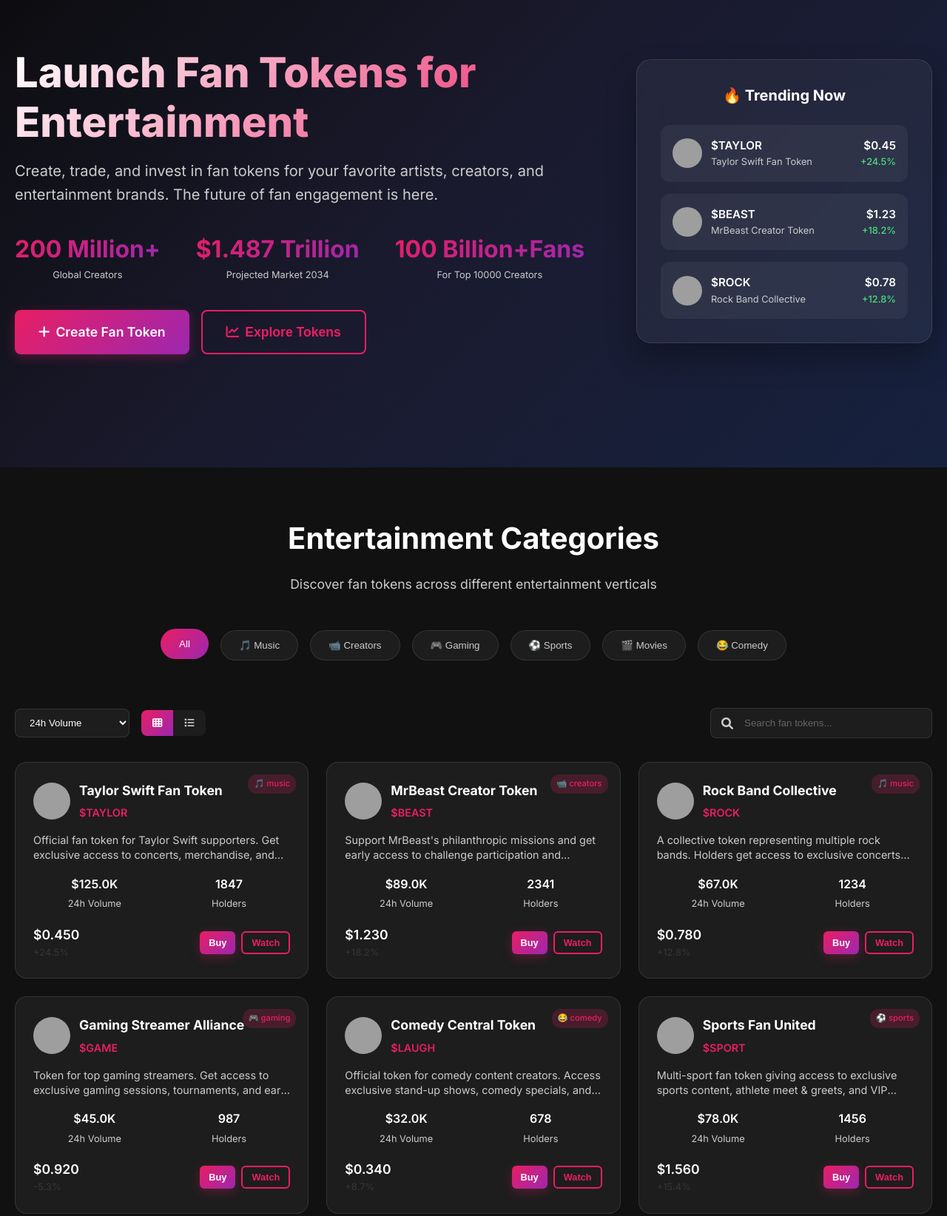
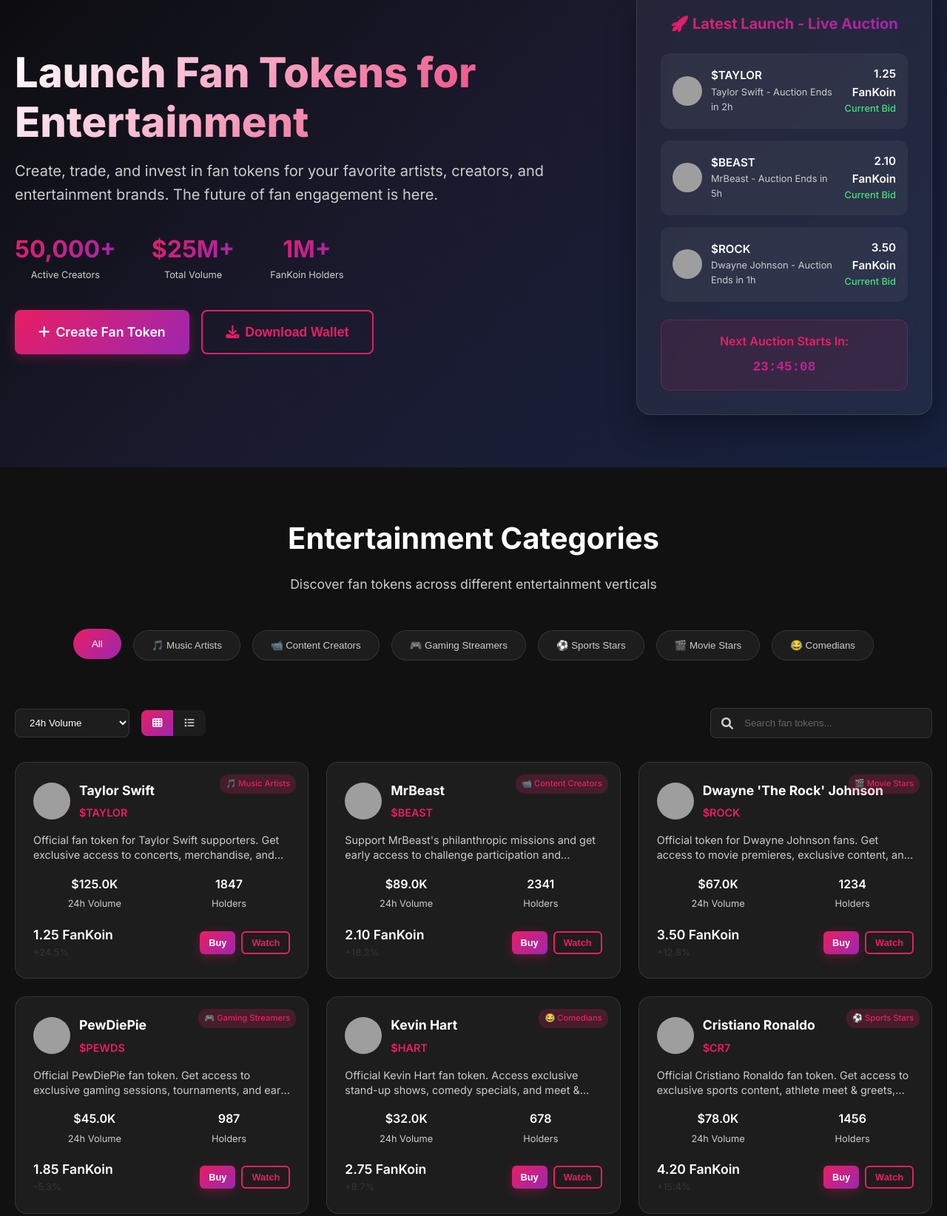
Before and after one commit to befreeweb/demonew, a website built with Vite: page index.html in a window 1280 px wide. Shown: the part 168-1812 px from the top of the page at 74% size. Built offline with nearby package versions, Linux system fonts and the light colour scheme; grey boxes are pictures that could not be loaded.

Commit message:
Updated style.css

```diff
--- a/index.html
+++ b/index.html
@@ -46,16 +46,16 @@
 
                     <div class="hero-stats">
                         <div class="stat">
-                            <span class="stat-number">200 Million+</span>
-                            <span class="stat-label">Global Creators</span>
+                            <span class="stat-number">50,000+</span>
+                            <span class="stat-label">Active Creators</span>
                         </div>
                         <div class="stat">
-                            <span class="stat-number">$1.487 Trillion</span>
-                            <span class="stat-label">Projected Market 2034</span>
+                            <span class="stat-number">$25M+</span>
+                            <span class="stat-label">Total Volume</span>
                         </div>
                         <div class="stat">
-                            <span class="stat-number">100 Billion+Fans</span>
-                            <span class="stat-label">For Top 10000 Creators </span>
+                            <span class="stat-number">1M+</span>
+                            <span class="stat-label">FanKoin Holders</span>
                         </div>
                     </div>
 
@@ -65,54 +65,60 @@
                             Create Fan Token
                         </a>
                         <button class="btn-secondary large" onclick="scrollToTrending()">
-                            <i class="fas fa-chart-line"></i>
-                            Explore Tokens
+                            <i class="fas fa-download"></i>
+                            Download Wallet
                         </button>
                     </div>
                 </div>
 
                 <div class="hero-visual">
                     <div class="trending-preview">
-                        <h3>🔥 Trending Now</h3>
+                        <h3>🚀 Latest Launch - Live Auction</h3>
                         <div class="trending-list">
                             <div class="trending-item">
                                 <div class="token-info">
-                                    <img src="https://images.pexels.com/photos/1587927/pexels-photo-1587927.jpeg?auto=compress&cs=tinysrgb&w=60&h=60&fit=crop" alt="Artist" class="token-avatar">
+                                    <img src="https://images.pexels.com/photos/1587927/pexels-photo-1587927.jpeg?auto=compress&cs=tinysrgb&w=60&h=60&fit=crop" alt="Taylor Swift" class="token-avatar">
                                     <div>
                                         <div class="token-name">$TAYLOR</div>
-                                        <div class="token-desc">Taylor Swift Fan Token</div>
+                                        <div class="token-desc">Taylor Swift - Auction Ends in 2h</div>
                                     </div>
                                 </div>
                                 <div class="token-price">
-                                    <div class="price">$0.45</div>
-                                    <div class="change positive">+24.5%</div>
+                                    <div class="price">1.25 FanKoin</div>
+                                    <div class="change positive">Current Bid</div>
                                 </div>
                             </div>
                             <div class="trending-item">
                                 <div class="token-info">
-                                    <img src="https://images.pexels.com/photos/1699161/pexels-photo-1699161.jpeg?auto=compress&cs=tinysrgb&w=60&h=60&fit=crop" alt="Creator" class="token-avatar">
+                                    <img src="https://images.pexels.com/photos/1699161/pexels-photo-1699161.jpeg?auto=compress&cs=tinysrgb&w=60&h=60&fit=crop" alt="MrBeast" class="token-avatar">
                                     <div>
                                         <div class="token-name">$BEAST</div>
-                                        <div class="token-desc">MrBeast Creator Token</div>
+                                        <div class="token-desc">MrBeast - Auction Ends in 5h</div>
                                     </div>
                                 </div>
                                 <div class="token-price">
-                                    <div class="price">$1.23</div>
-                                    <div class="change positive">+18.2%</div>
+                                    <div class="price">2.10 FanKoin</div>
+                                    <div class="change positive">Current Bid</div>
                                 </div>
                             </div>
                             <div class="trending-item">
                                 <div class="token-info">
-                                    <img src="https://images.pexels.com/photos/1190298/pexels-photo-1190298.jpeg?auto=compress&cs=tinysrgb&w=60&h=60&fit=crop" alt="Band" class="token-avatar">
+                                    <img src="https://images.pexels.com/photos/1190298/pexels-photo-1190298.jpeg?auto=compress&cs=tinysrgb&w=60&h=60&fit=crop" alt="Dwayne Johnson" class="token-avatar">
                                     <div>
                                         <div class="token-name">$ROCK</div>
-                                        <div class="token-desc">Rock Band Collective</div>
+                                        <div class="token-desc">Dwayne Johnson - Auction Ends in 1h</div>
                                     </div>
                                 </div>
                                 <div class="token-price">
-                                    <div class="price">$0.78</div>
-                                    <div class="change positive">+12.8%</div>
+                                    <div class="price">3.50 FanKoin</div>
+                                    <div class="change positive">Current Bid</div>
                                 </div>
+                            </div>
+                        </div>
+                        <div class="auction-timer">
+                            <div class="timer-info">
+                                <span>Next Auction Starts In:</span>
+                                <span class="countdown-timer">23:45:12</span>
                             </div>
                         </div>
                     </div>
@@ -131,12 +137,12 @@
 
             <div class="category-tabs">
                 <button class="category-tab active" data-category="all">All</button>
-                <button class="category-tab" data-category="music">🎵 Music</button>
-                <button class="category-tab" data-category="creators">📹 Creators</button>
-                <button class="category-tab" data-category="gaming">🎮 Gaming</button>
-                <button class="category-tab" data-category="sports">⚽ Sports</button>
-                <button class="category-tab" data-category="movies">🎬 Movies</button>
-                <button class="category-tab" data-category="comedy">😂 Comedy</button>
+                <button class="category-tab" data-category="music">🎵 Music Artists</button>
+                <button class="category-tab" data-category="creators">📹 Content Creators</button>
+                <button class="category-tab" data-category="gaming">🎮 Gaming Streamers</button>
+                <button class="category-tab" data-category="sports">⚽ Sports Stars</button>
+                <button class="category-tab" data-category="movies">🎬 Movie Stars</button>
+                <button class="category-tab" data-category="comedy">😂 Comedians</button>
             </div>
         </div>
     </section>
@@ -234,7 +240,7 @@
                         </div>
                         <div class="form-group">
                             <label>Initial Price (FANKOINS)</label>
-                            <input type="number" id="initialPrice" placeholder="0.001" step="0.0001" min="0.0001" required>
+                            <input type="number" id="initialPrice" placeholder="1.0" step="0.1" min="1.0" required>
                         </div>
                     </div>
 
@@ -251,15 +257,15 @@
                         <div class="cost-breakdown">
                             <div class="cost-item">
                                 <span>Creation Fee:</span>
-                                <span>0.01 ETH</span>
+                                <span>10 FanKoin</span>
                             </div>
                             <div class="cost-item">
                                 <span>Initial Liquidity:</span>
-                                <span id="liquidityAmount">0.001 ETH</span>
+                                <span id="liquidityAmount">100 FanKoin</span>
                             </div>
                             <div class="cost-item total">
                                 <span>Total Cost:</span>
-                                <span id="totalCost">0.011 ETH</span>
+                                <span id="totalCost">110 FanKoin</span>
                             </div>
                         </div>
                     </div>
@@ -334,7 +340,7 @@
                             <div class="trade-estimate">
                                 <div class="estimate-row">
                                     <span>You'll receive:</span>
-                                    <span id="buyEstimate">0 tokens</span>
+                                    <span id="buyEstimate">0 tokens (1 FanKoin = $1)</span>
                                 </div>
                                 <div class="estimate-row">
                                     <span>Price impact:</span>
@@ -358,7 +364,7 @@
                             <div class="trade-estimate">
                                 <div class="estimate-row">
                                     <span>You'll receive:</span>
-                                    <span id="sellEstimate">0 ETH</span>
+                                    <span id="sellEstimate">0 FanKoin</span>
                                 </div>
                                 <div class="estimate-row">
                                     <span>Price impact:</span>
@@ -394,9 +400,9 @@
                         <div class="logo">
                             <i class="fas fa-rocket"></i>
                         </div>
-                        <span>FanKoin</span>
+                        <span>FanKoin ($1 = 1 FanKoin)</span>
                     </div>
-                    <p>The premier platform for creating and trading entertainment fan tokens. Empowering creators and fans through blockchain technology.</p>
+                    <p>The premier platform for creating and trading entertainment fan tokens. All tokens priced in FanKoin (1 FanKoin = $1 USD). Empowering creators and fans through blockchain technology.</p>
                     <div class="social-links">
                         <a href="#" class="social-link"><i class="fab fa-twitter"></i></a>
                         <a href="#" class="social-link"><i class="fab fa-discord"></i></a>
@@ -431,9 +437,9 @@
             </div>
 
             <div class="footer-bottom">
-                <p>&copy; 2025 FanKoin Dao.Trading involves risk.</p> Made with Love and passion for the enterainment industry by Businessofcinema -
+                <p>&copy; 2025 FanKoin DAO. All tokens priced in FanKoin (1 FanKoin = $1 USD). Trading involves risk.</p>
                 <div class="footer-disclaimer">
-                    <p><strong>Risk Warning:</strong> Fan Koins are highly volatile. Only invest what you can afford to lose.</p>
+                    <p><strong>Risk Warning:</strong> Fan tokens are highly volatile. FanKoin is pegged at $1 USD. Only invest what you can afford to lose. Made with love and passion for the entertainment industry by Business of Cinema.</p>
                 </div>
             </div>
         </div>
--- a/script.js
+++ b/script.js
@@ -2,12 +2,12 @@
 const sampleTokens = [
     {
         id: 1,
-        name: "Taylor Swift Fan Token",
+        name: "Taylor Swift",
         symbol: "TAYLOR",
         category: "music",
-        description: "Official fan token for Taylor Swift supporters. Get exclusive access to concerts, merchandise, and fan experiences.",
+        description: "Official fan token for Taylor Swift supporters. Get exclusive access to concerts, merchandise, and fan experiences. Price: 1.25 FanKoin",
         avatar: "https://images.pexels.com/photos/1587927/pexels-photo-1587927.jpeg?auto=compress&cs=tinysrgb&w=100&h=100&fit=crop",
-        price: 0.45,
+        price: 1.25,
         change: 24.5,
         volume: 125000,
         marketCap: 2250000,
@@ -21,12 +21,12 @@
     },
     {
         id: 2,
-        name: "MrBeast Creator Token",
+        name: "MrBeast",
         symbol: "BEAST",
         category: "creators",
-        description: "Support MrBeast's philanthropic missions and get early access to challenge participation and exclusive content.",
+        description: "Support MrBeast's philanthropic missions and get early access to challenge participation and exclusive content. Price: 2.10 FanKoin",
         avatar: "https://images.pexels.com/photos/1699161/pexels-photo-1699161.jpeg?auto=compress&cs=tinysrgb&w=100&h=100&fit=crop",
-        price: 1.23,
+        price: 2.10,
         change: 18.2,
         volume: 89000,
         marketCap: 1845000,
@@ -40,12 +40,12 @@
     },
     {
         id: 3,
-        name: "Rock Band Collective",
+        name: "Dwayne 'The Rock' Johnson",
         symbol: "ROCK",
-        category: "music",
-        description: "A collective token representing multiple rock bands. Holders get access to exclusive concerts and backstage passes.",
+        category: "movies",
+        description: "Official token for Dwayne Johnson fans. Get access to movie premieres, exclusive content, and meet & greets. Price: 3.50 FanKoin",
         avatar: "https://images.pexels.com/photos/1190298/pexels-photo-1190298.jpeg?auto=compress&cs=tinysrgb&w=100&h=100&fit=crop",
-        price: 0.78,
+        price: 3.50,
         change: 12.8,
         volume: 67000,
         marketCap: 890000,
@@ -58,12 +58,12 @@
     },
     {
         id: 4,
-        name: "Gaming Streamer Alliance",
-        symbol: "GAME",
+        name: "PewDiePie",
+        symbol: "PEWDS",
         category: "gaming",
-        description: "Token for top gaming streamers. Get access to exclusive gaming sessions, tournaments, and early game releases.",
+        description: "Official PewDiePie fan token. Get access to exclusive gaming sessions, tournaments, and early game releases. Price: 1.85 FanKoin",
         avatar: "https://images.pexels.com/photos/3165335/pexels-photo-3165335.jpeg?auto=compress&cs=tinysrgb&w=100&h=100&fit=crop",
-        price: 0.92,
+        price: 1.85,
         change: -5.3,
         volume: 45000,
         marketCap: 1120000,
@@ -76,12 +76,12 @@
     },
     {
         id: 5,
-        name: "Comedy Central Token",
-        symbol: "LAUGH",
+        name: "Kevin Hart",
+        symbol: "HART",
         category: "comedy",
-        description: "Official token for comedy content creators. Access exclusive stand-up shows, comedy specials, and meet & greets.",
+        description: "Official Kevin Hart fan token. Access exclusive stand-up shows, comedy specials, and meet & greets. Price: 2.75 FanKoin",
         avatar: "https://images.pexels.com/photos/1115816/pexels-photo-1115816.jpeg?auto=compress&cs=tinysrgb&w=100&h=100&fit=crop",
-        price: 0.34,
+        price: 2.75,
         change: 8.7,
         volume: 32000,
         marketCap: 456000,
@@ -94,12 +94,12 @@
     },
     {
         id: 6,
-        name: "Sports Fan United",
-        symbol: "SPORT",
+        name: "Cristiano Ronaldo",
+        symbol: "CR7",
         category: "sports",
-        description: "Multi-sport fan token giving access to exclusive sports content, athlete meet & greets, and VIP game experiences.",
+        description: "Official Cristiano Ronaldo fan token. Get access to exclusive sports content, athlete meet & greets, and VIP game experiences. Price: 4.20 FanKoin",
         avatar: "https://images.pexels.com/photos/274422/pexels-photo-274422.jpeg?auto=compress&cs=tinysrgb&w=100&h=100&fit=crop",
-        price: 1.56,
+        price: 4.20,
         change: 15.4,
         volume: 78000,
         marketCap: 1890000,
@@ -239,7 +239,7 @@
     const changeSymbol = token.change >= 0 ? '+' : '';
 
     card.innerHTML = `
-        <div class="token-card-category">${getCategoryEmoji(token.category)} ${token.category}</div>
+        <div class="token-card-category">${getCategoryEmoji(token.category)} ${getCategoryName(token.category)}</div>
         <div class="token-card-header">
             <img src="${token.avatar}" alt="${token.name}" class="token-card-avatar">
             <div class="token-card-info">
@@ -260,7 +260,7 @@
         </div>
         <div class="token-card-footer">
             <div class="token-price-info">
-                <div class="token-current-price">$${token.price.toFixed(3)}</div>
+                <div class="token-current-price">${token.price.toFixed(2)} FanKoin</div>
                 <div class="token-price-change ${changeClass}">${changeSymbol}${token.change.toFixed(1)}%</div>
             </div>
             <div class="token-actions">
@@ -332,7 +332,7 @@
     document.getElementById('modalTokenAvatar').src = token.avatar;
     document.getElementById('modalTokenName').textContent = token.name;
     document.getElementById('modalTokenSymbol').textContent = `$${token.symbol}`;
-    document.getElementById('modalTokenPrice').textContent = `$${token.price.toFixed(3)}`;
+    document.getElementById('modalTokenPrice').textContent = `${token.price.toFixed(2)} FanKoin`;
 
     const changeClass = token.change >= 0 ? 'positive' : 'negative';
     const changeSymbol = token.change >= 0 ? '+' : '';
@@ -437,34 +437,34 @@
 
 // Trading Functions
 function calculateBuyEstimate() {
-    const amount = parseFloat(document.getElementById('buyAmount').value) || 0;
-    const currentPrice = 0.45; // This would come from the selected token
-    const tokens = amount / currentPrice;
-    const priceImpact = Math.min(amount * 0.1, 5); // Simple price impact calculation
+    const fanKoinAmount = parseFloat(document.getElementById('buyAmount').value) || 0;
+    const currentPrice = 1.25; // This would come from the selected token (in FanKoin)
+    const tokens = fanKoinAmount / currentPrice;
+    const priceImpact = Math.min(fanKoinAmount * 0.1, 5); // Simple price impact calculation
 
-    document.getElementById('buyEstimate').textContent = `${tokens.toFixed(0)} tokens`;
+    document.getElementById('buyEstimate').textContent = `${tokens.toFixed(0)} tokens (1 FanKoin = $1)`;
     document.getElementById('buyPriceImpact').textContent = `${priceImpact.toFixed(2)}%`;
 }
 
 function calculateSellEstimate() {
     const tokens = parseFloat(document.getElementById('sellAmount').value) || 0;
-    const currentPrice = 0.45; // This would come from the selected token
-    const ethAmount = tokens * currentPrice;
+    const currentPrice = 1.25; // This would come from the selected token (in FanKoin)
+    const fanKoinAmount = tokens * currentPrice;
     const priceImpact = Math.min(tokens * 0.0001, 5); // Simple price impact calculation
 
-    document.getElementById('sellEstimate').textContent = `${ethAmount.toFixed(4)} ETH`;
+    document.getElementById('sellEstimate').textContent = `${fanKoinAmount.toFixed(2)} FanKoin`;
     document.getElementById('sellPriceImpact').textContent = `${priceImpact.toFixed(2)}%`;
 }
 
 function setMaxBuy() {
     // Simulate max wallet balance
-    document.getElementById('buyAmount').value = '1.0';
+    document.getElementById('buyAmount').value = '100.0';
     calculateBuyEstimate();
 }
 
 function setMaxSell() {
     // Simulate max token balance
-    document.getElementById('sellAmount').value = '1000';
+    document.getElementById('sellAmount').value = '50';
     calculateSellEstimate();
 }
 
@@ -537,6 +537,18 @@
         comedy: '😂'
     };
     return emojis[category] || '🎯';
+}
+
+function getCategoryName(category) {
+    const names = {
+        music: 'Music Artists',
+        creators: 'Content Creators',
+        gaming: 'Gaming Streamers',
+        sports: 'Sports Stars',
+        movies: 'Movie Stars',
+        comedy: 'Comedians'
+    };
+    return names[category] || category;
 }
 
 function formatNumber(num) {
@@ -662,8 +674,35 @@
 }
 
 function scrollToTrending() {
-    document.getElementById('trending').scrollIntoView({ behavior: 'smooth' });
+    // Instead of scrolling to trending, show download wallet modal or redirect
+    showNotification('Download FanKoin Wallet to start trading! Visit fankoin.com/wallet', 'info');
 }
+
+// Add auction countdown timer
+function startAuctionTimer() {
+    const timerElement = document.querySelector('.countdown-timer');
+    if (!timerElement) return;
+
+    let timeLeft = 23 * 3600 + 45 * 60 + 12; // 23:45:12 in seconds
+
+    setInterval(() => {
+        const hours = Math.floor(timeLeft / 3600);
+        const minutes = Math.floor((timeLeft % 3600) / 60);
+        const seconds = timeLeft % 60;
+
+        timerElement.textContent = `${hours.toString().padStart(2, '0')}:${minutes.toString().padStart(2, '0')}:${seconds.toString().padStart(2, '0')}`;
+
+        timeLeft--;
+        if (timeLeft < 0) {
+            timeLeft = 24 * 3600; // Reset to 24 hours
+        }
+    }, 1000);
+}
+
+// Start auction timer when page loads
+document.addEventListener('DOMContentLoaded', function() {
+    startAuctionTimer();
+});
 
 function loadMoreTokens() {
     // Simulate loading more tokens
--- a/style.css
+++ b/style.css
@@ -271,6 +271,10 @@
     margin-bottom: 1.5rem;
     font-size: 1.25rem;
     text-align: center;
+    background: linear-gradient(135deg, #e91e63, #9c27b0);
+    -webkit-background-clip: text;
+    -webkit-text-fill-color: transparent;
+    background-clip: text;
 }
 
 .trending-list {
@@ -340,6 +344,34 @@
 
 .change.negative {
     color: #f87171;
+}
+
+/* Auction Timer */
+.auction-timer {
+    margin-top: 1.5rem;
+    padding: 1rem;
+    background: rgba(233, 30, 99, 0.1);
+    border: 1px solid rgba(233, 30, 99, 0.3);
+    border-radius: 12px;
+    text-align: center;
+}
+
+.timer-info {
+    display: flex;
+    flex-direction: column;
+    gap: 0.5rem;
+    color: #e91e63;
+    font-weight: 600;
+}
+
+.countdown-timer {
+    font-size: 1.1rem;
+    font-family: 'Courier New', monospace;
+    color: #fff;
+    background: linear-gradient(135deg, #e91e63, #9c27b0);
+    -webkit-background-clip: text;
+    -webkit-text-fill-color: transparent;
+    background-clip: text;
 }
 
 /* Categories */
```
